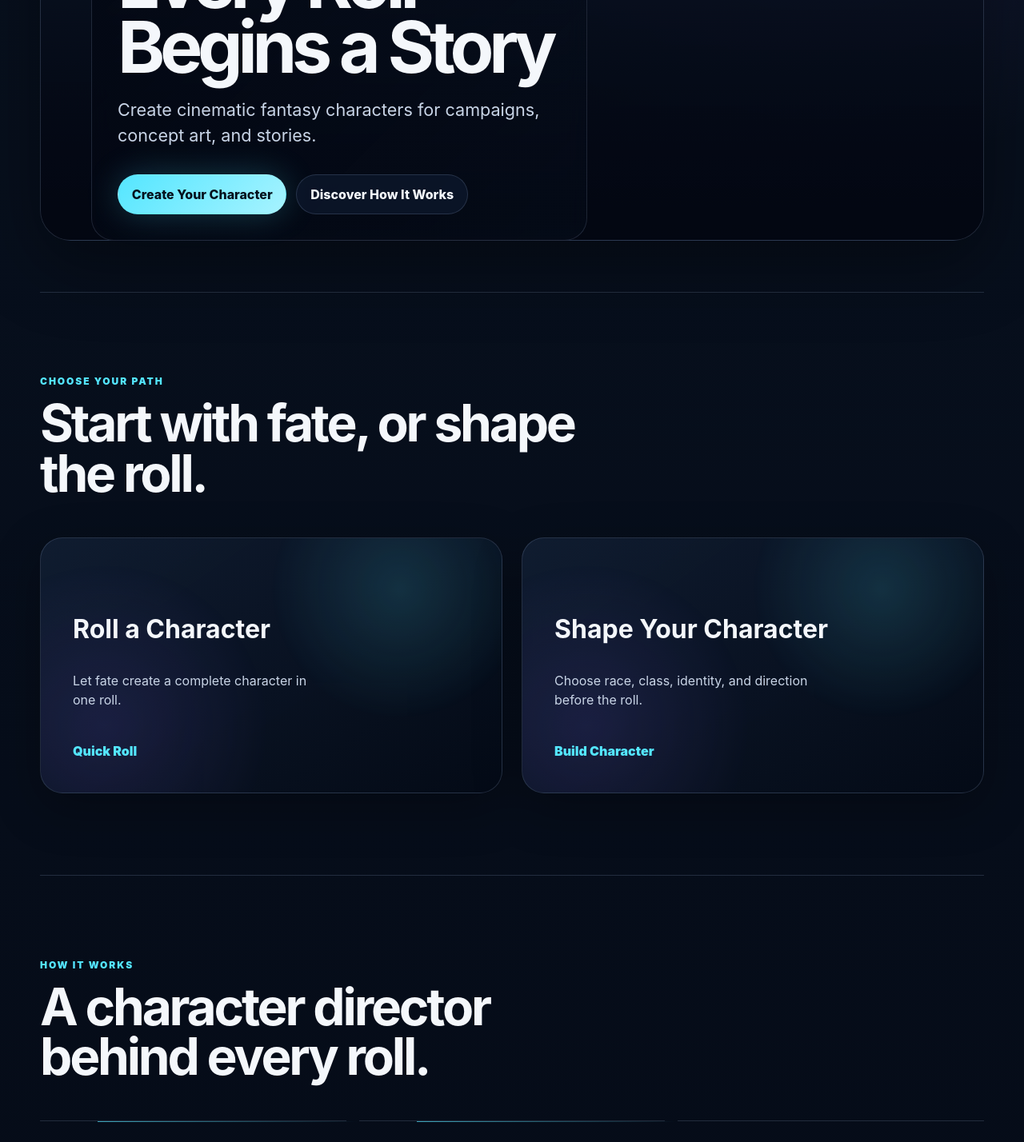
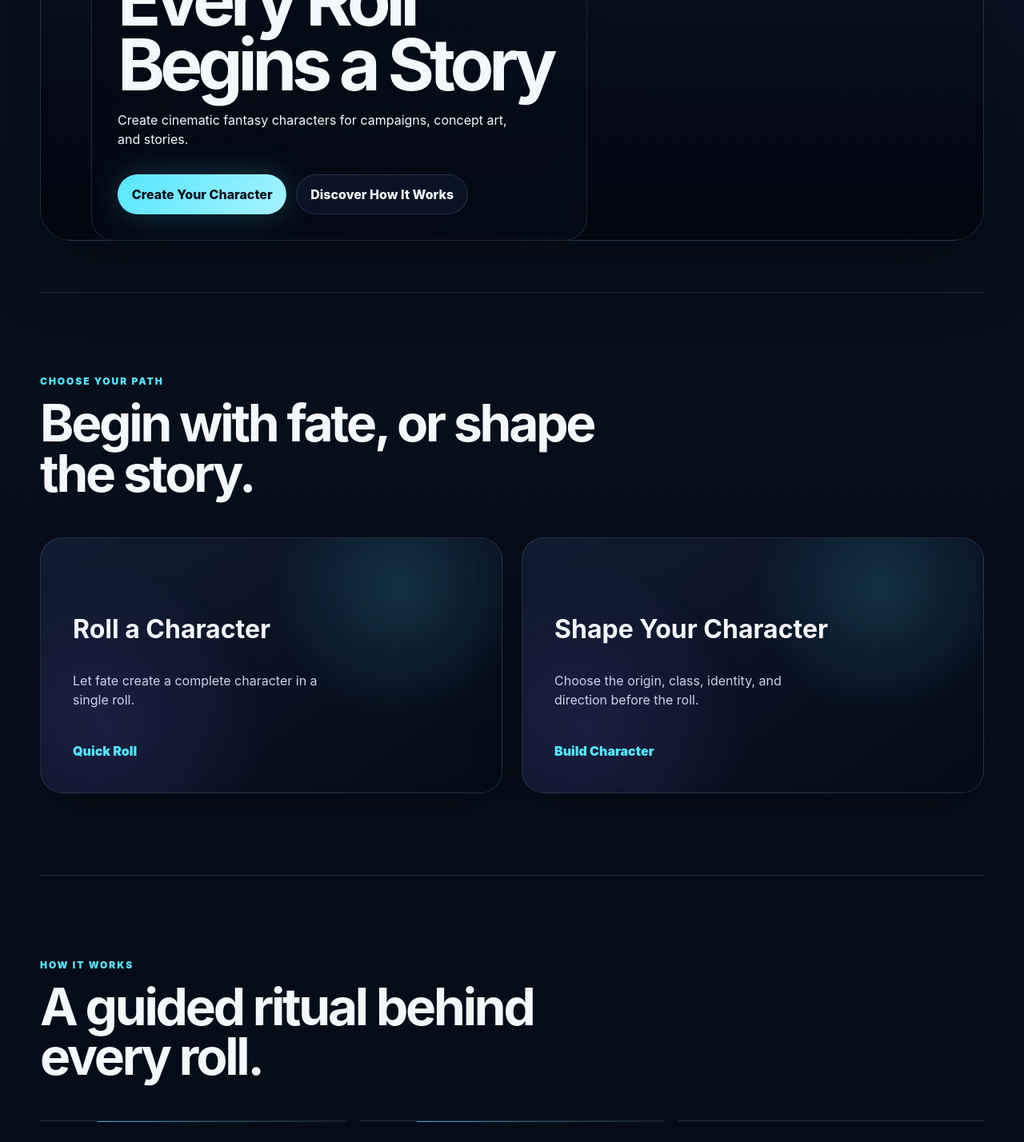
Before and after one commit to prikolistjopy-netizen/DND-characters, a Next.js app: page / in a window 1280 px wide. Shown: the part 620-2048 px from the top of the page at 80% size. Built offline with nearby package versions, Linux system fonts and the light colour scheme.

Commit message:
Polish Diceborn static landing visuals

```diff
--- a/app/page.tsx
+++ b/app/page.tsx
@@ -5,15 +5,17 @@ import { Button } from '@/components/ui/Button';
 const paths = [
   {
     title: 'Roll a Character',
-    description: 'Let fate create a complete character in one roll.',
+    description: 'Let fate create a complete character in a single roll.',
     cta: 'Quick Roll',
     href: '/generate?mode=random',
+    tone: 'fate',
   },
   {
     title: 'Shape Your Character',
-    description: 'Choose race, class, identity, and direction before the roll.',
+    description: 'Choose the origin, class, identity, and direction before the roll.',
     cta: 'Build Character',
     href: '/generate?mode=custom',
+    tone: 'crafted',
   },
 ];
 
@@ -30,7 +32,7 @@ const featuredCharacters = [
     race: 'Human',
     className: 'Ranger',
     archetype: 'Frontier Archer',
-    concept: 'A trail watcher aiming from wet brush as storm light cuts the trees.',
+    concept: 'A trail watcher aiming through wet brush under storm light.',
   },
   {
     id: 'demo-warlock',
@@ -38,7 +40,7 @@ const featuredCharacters = [
     race: 'Tiefling',
     className: 'Warlock',
     archetype: 'Pact Aristocrat',
-    concept: 'A velvet-cloaked occultist whose reflection answers a beat too late.',
+    concept: 'An occult heir whose reflection answers a heartbeat too late.',
   },
   {
     id: 'demo-druid',
@@ -46,7 +48,7 @@ const featuredCharacters = [
     race: 'Firbolg',
     className: 'Druid',
     archetype: 'Grove Guardian',
-    concept: 'A gentle giant waking old roots under a moonlit field of flowers.',
+    concept: 'A gentle giant waking ancient roots beneath moonlit flowers.',
   },
   {
     id: 'demo-bard',
@@ -54,7 +56,7 @@ const featuredCharacters = [
     race: 'Half-Orc',
     className: 'Bard',
     archetype: 'Battle Skald',
-    concept: 'A laughing performer striking a chord from the edge of a ruined stage.',
+    concept: 'A laughing performer holding the edge of a ruined stage.',
   },
 ];
 
@@ -65,8 +67,8 @@ export default function HomePage() {
         <BrandArtwork />
         <div className="hero-copy" aria-label="Diceborn introduction">
           <p className="eyebrow">Fantasy Character Generator</p>
-          <h1 id="hero-title">Every Roll Begins a Story</h1>
-          <p className="hero-description">Create cinematic fantasy characters for campaigns, concept art, and stories.</p>
+          <h1 id="hero-title" className="visually-hidden">Every Roll Begins a Story</h1>
+          <p className="hero-kicker">Create cinematic fantasy characters for campaigns, concept art, and stories.</p>
           <div className="hero-actions" aria-label="Primary actions">
             <Button asChild variant="primary"><Link href="/generate">Create Your Character</Link></Button>
             <Button asChild variant="glass"><Link href="#how-it-works">Discover How It Works</Link></Button>
@@ -77,11 +79,11 @@ export default function HomePage() {
       <section className="landing-section path-section" aria-labelledby="paths-title">
         <div className="section-heading">
           <p className="eyebrow">Choose Your Path</p>
-          <h2 id="paths-title">Start with fate, or shape the roll.</h2>
+          <h2 id="paths-title">Begin with fate, or shape the story.</h2>
         </div>
         <div className="path-grid">
           {paths.map((path) => (
-            <Link className="path-card" href={path.href} key={path.title}>
+            <Link className={`path-card path-card--${path.tone}`} href={path.href} key={path.title}>
               <span className="path-card__glow" aria-hidden="true" />
               <h3>{path.title}</h3>
               <p>{path.description}</p>
@@ -94,7 +96,7 @@ export default function HomePage() {
       <section id="how-it-works" className="landing-section how-section" aria-labelledby="how-title">
         <div className="section-heading">
           <p className="eyebrow">How It Works</p>
-          <h2 id="how-title">A character director behind every roll.</h2>
+          <h2 id="how-title">A guided ritual behind every roll.</h2>
         </div>
         <ol className="step-list">
           {steps.map(([number, title, description]) => (
@@ -112,7 +114,7 @@ export default function HomePage() {
       <section className="landing-section featured-section" aria-labelledby="featured-title">
         <div className="section-heading">
           <p className="eyebrow">Featured Characters</p>
-          <h2 id="featured-title">Four gates into the Diceborn tone.</h2>
+          <h2 id="featured-title">Four glimpses into the Diceborn world.</h2>
         </div>
         <div className="featured-grid">
           {featuredCharacters.map((character, index) => (
@@ -136,10 +138,11 @@ export default function HomePage() {
       <section className="final-cta" aria-labelledby="cta-title">
         <span className="cta-sigil" aria-hidden="true" />
         <p className="eyebrow">Enter the Gate</p>
-        <h2 id="cta-title">Your next character is waiting beyond the gate.</h2>
+        <h2 id="cta-title">Your story begins beyond the gate.</h2>
+        <p className="final-cta__copy">Create a character and see where the roll leads.</p>
         <div className="hero-actions final-actions">
           <Button asChild variant="primary"><Link href="/generate">Enter the Gate</Link></Button>
-          <Button asChild variant="glass"><Link href="/collection">View Your Collection</Link></Button>
+          <Button asChild variant="glass"><Link href="/collection">View Collection</Link></Button>
         </div>
       </section>
     </>
```
